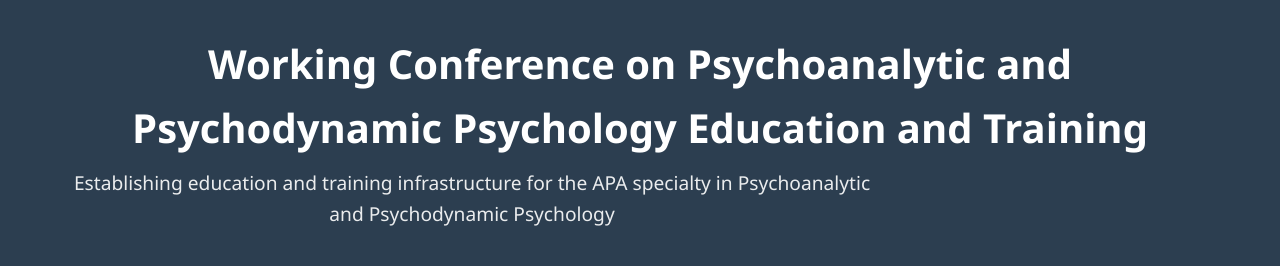
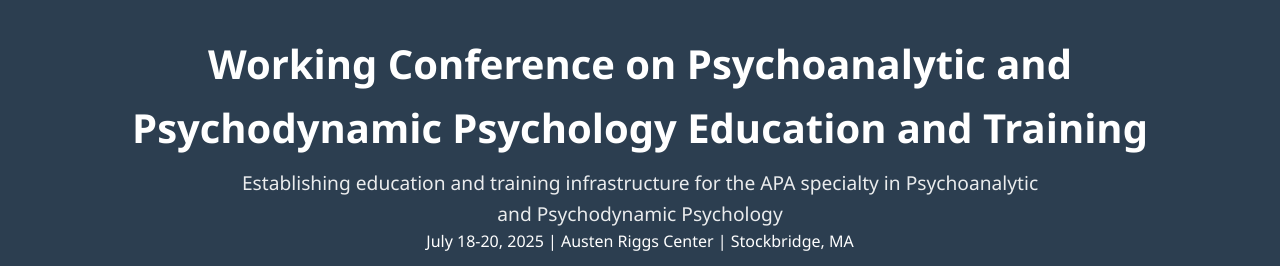
Before and after one commit to tellenhorn/First-Website, a plain HTML site: page Index.html in a window 1280 px wide. Shown: the top 266 px of the page. Drawn offline with Linux system fonts and the light colour scheme.

Commit message:
Update Index.html

```diff
--- a/Index.html
+++ b/Index.html
@@ -48,10 +48,13 @@
             margin-bottom: 0.5rem;
         }
 
-        .header-content p {
-            font-size: 1.2rem;
-            opacity: 0.9;
-            text-align: center;
+       .header-content p {
+    font-size: 1.2rem;
+    opacity: 0.9;
+    text-align: center;
+    margin: 0 auto; /* <-- this centers the block horizontally */
+    max-width: 800px; /* optional: keeps it from stretching too wide */
+}
         }
 
         .dates {
```
